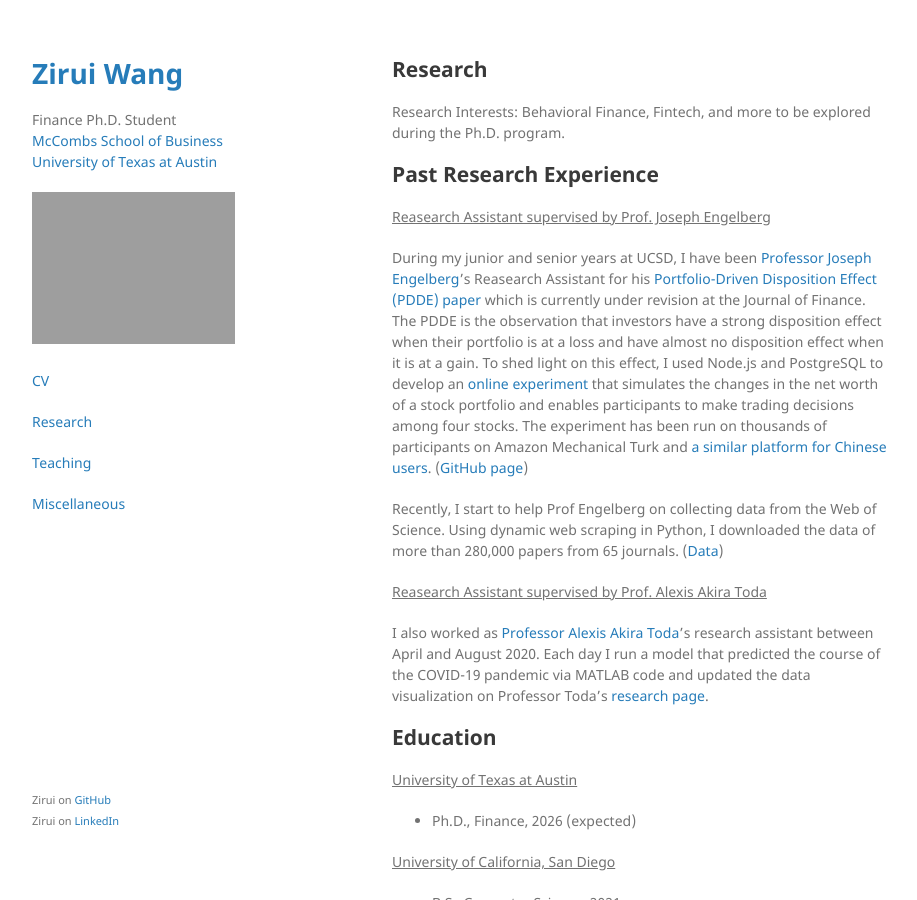
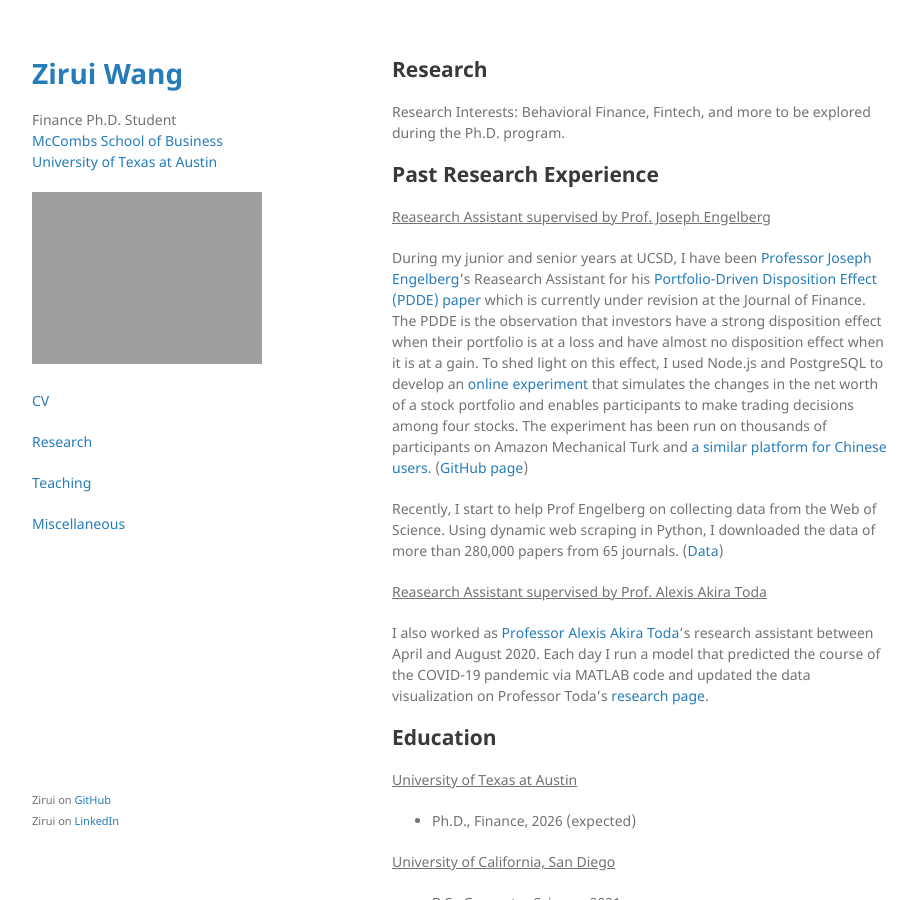
Before and after one commit to HarrisonZiruiWang/HarrisonZiruiWang.github.io, a Jekyll site: the page built from index.md, in a window 1280 px wide and 900 px high. Shown: the whole window, without its empty margins (178-1095 px from the left). Built offline with Jekyll 4.4.1, drawn with Linux system fonts in a browser that asks for light colours; our own code applies the rules of GitHub Pages for plain Markdown files.

Commit message:
minor change

```diff
--- a/_layouts/default.html
+++ b/_layouts/default.html
@@ -30,7 +30,7 @@
         </p>
 
         {% if site.logo %}
-          <img src="{{site.logo | relative_url}}" alt="Logo" style="width:75%;" />
+          <img src="{{site.logo | relative_url}}" alt="Logo" style="width:85%;" />
         {% endif %}
 
         <br><br>
```
Also changed, not shown: index.md (line endings or trailing spaces).
